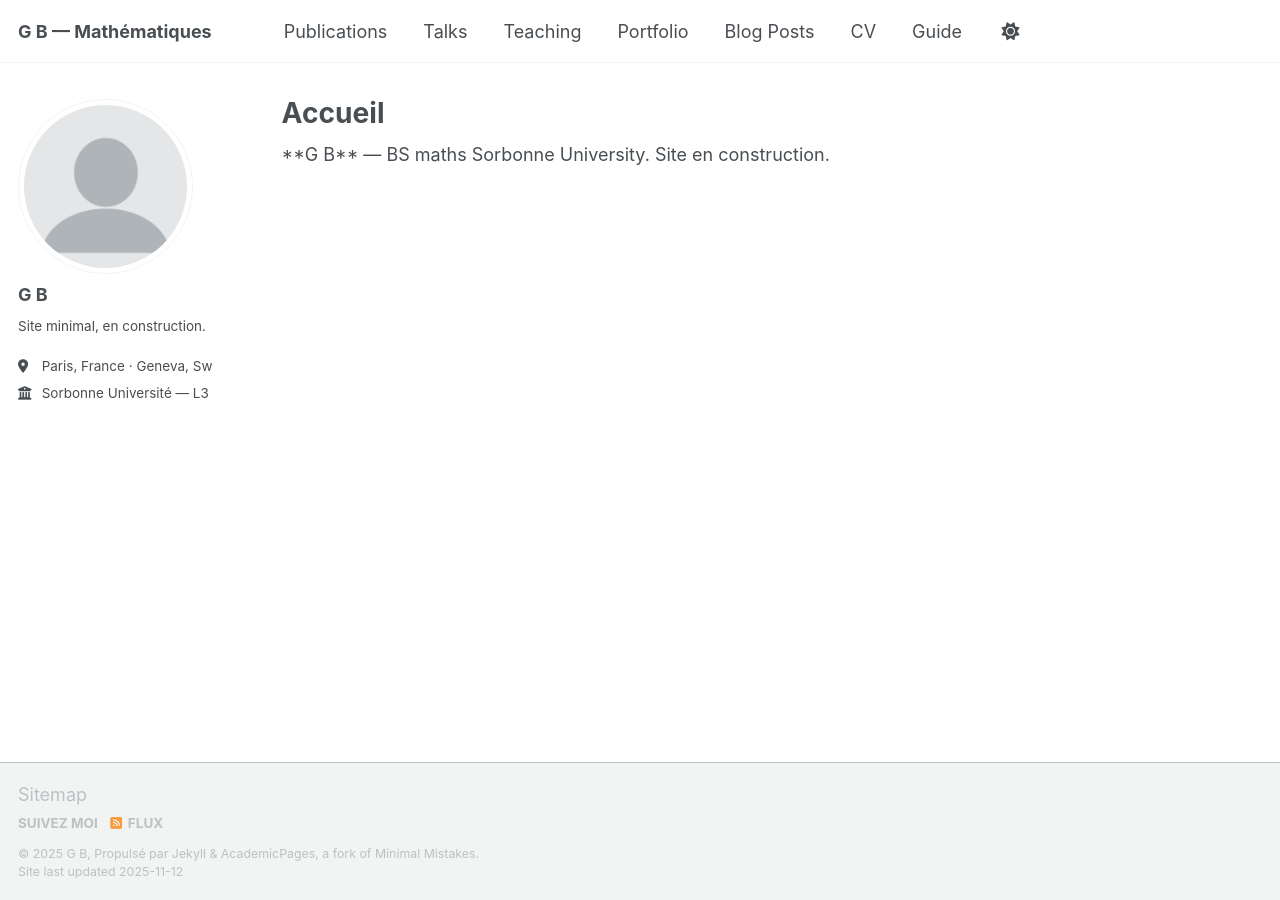
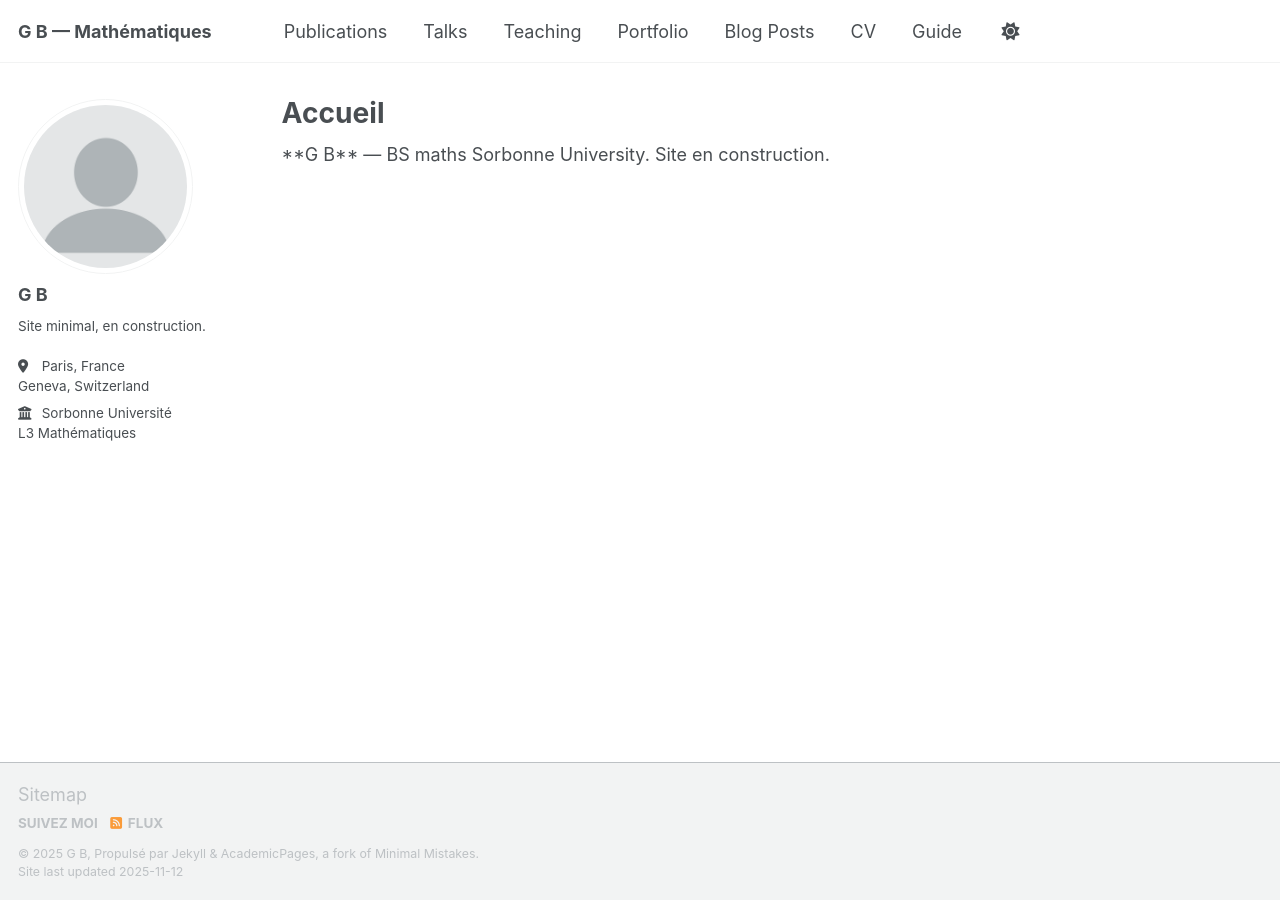
Before and after one commit to 116500LN/116500LN.github.io, a Jekyll site: the page built from index.html, in a window 1280 px wide. Built offline with Jekyll 4.4.1, drawn with Linux system fonts in a browser that asks for light colours; a script that is not in the unit is left out; some of the changed lines change nothing that is shown.

Commit message:
Add files via upload

```diff
--- a/_config.yml
+++ b/_config.yml
@@ -12,11 +12,10 @@ author:
   avatar   : "profile.png"
   name     : "G B"
   bio      : "Site minimal, en construction."
-  location : "Paris, France · Geneva, Switzerland"
-  employer : "Sorbonne Université — L3 Mathématiques"
+  location : "Paris, France<br>Geneva, Switzerland"
+  employer : "Sorbonne Université<br>L3 Mathématiques"
   email    :
 
-# >>> IMPORTANT <<< ensure Jekyll processes pages in the _pages folder
 include:
   - _pages
   - files
```
